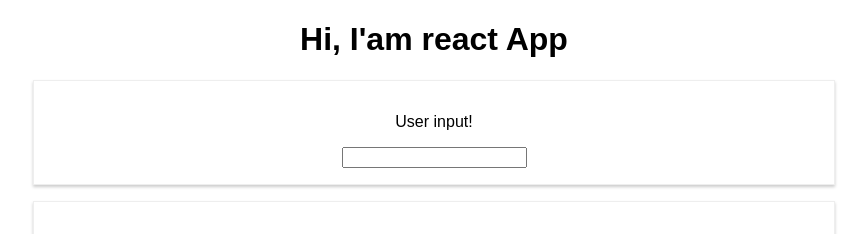
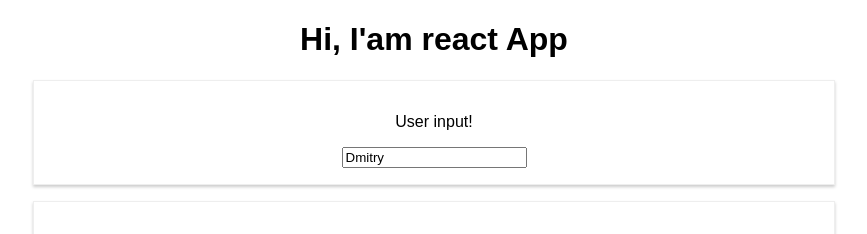
Before and after one commit to dandgerson/schwarzmuller-react, a React (Create React App) app: page / in a window 1280 px wide. Shown: the top 234 px of the page, without its empty margins (206-1073 px from the left). Built offline with nearby package versions, Linux system fonts and the light colour scheme.

Commit message:
assignment-1 step 9

```diff
--- a/src/App.js
+++ b/src/App.js
@@ -15,7 +15,7 @@ const App = (props) => {
   return (
     <div className="App">
       <h1>Hi, I'am react App</h1>
-      <UserInput handleChangeUsername={handleChangeUsername} />
+      <UserInput username={username} handleChangeUsername={handleChangeUsername} />
       <UserOutput username={username} />
       <UserOutput username={username} />
       <UserOutput username={username} />
--- a/src/UsetInput/index.js
+++ b/src/UsetInput/index.js
@@ -2,13 +2,14 @@ import React from 'react'
 
 import './UserInput.css'
 
-const UserInput = ({handleChangeUsername, ...props}) => {
+const UserInput = ({handleChangeUsername, username, ...props}) => {
   return (
     <div className="UserInput">
       <p>User input!</p>
       <input
         type="text"
         onChange={handleChangeUsername}
+        value={username}
       />
     </div>
   )
```
